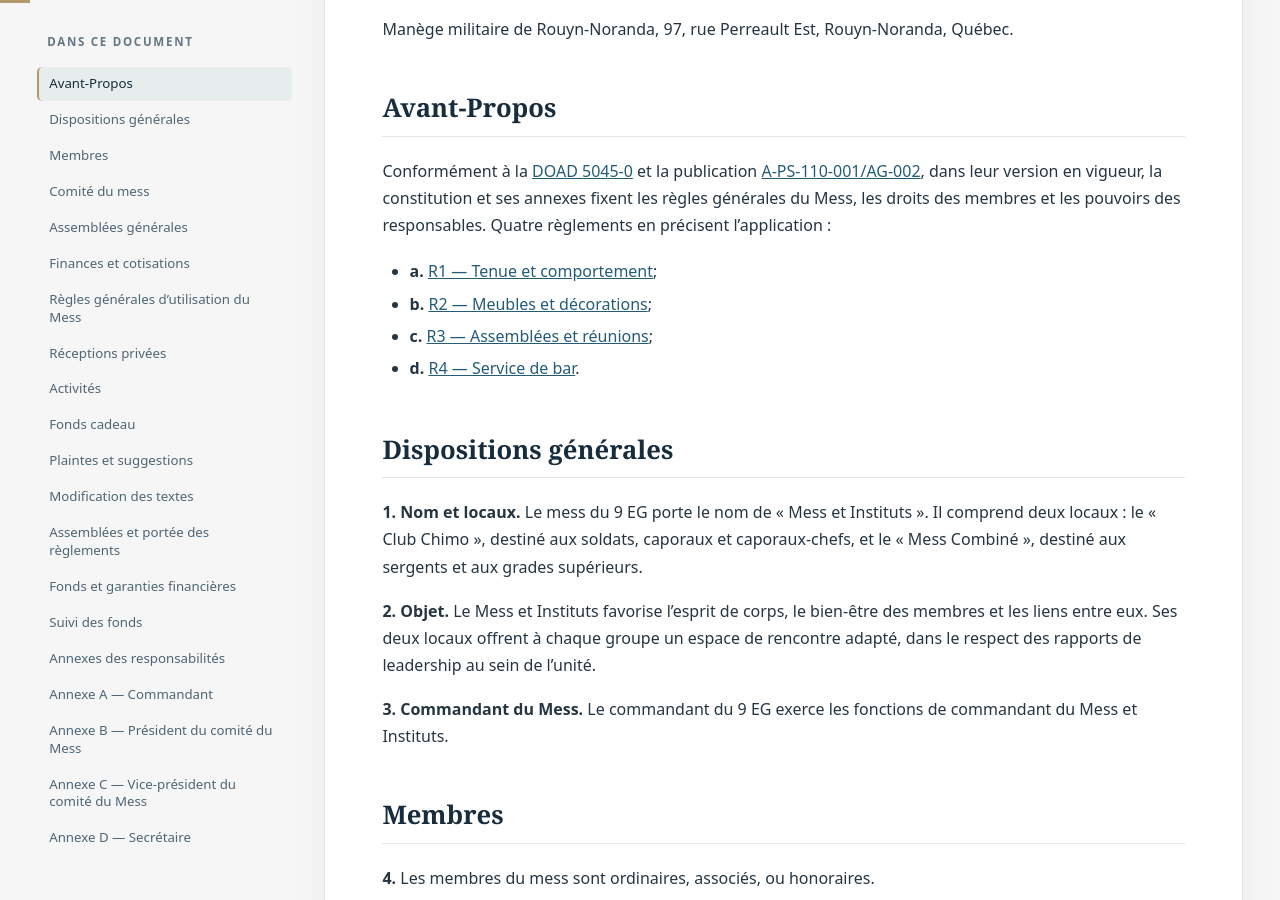
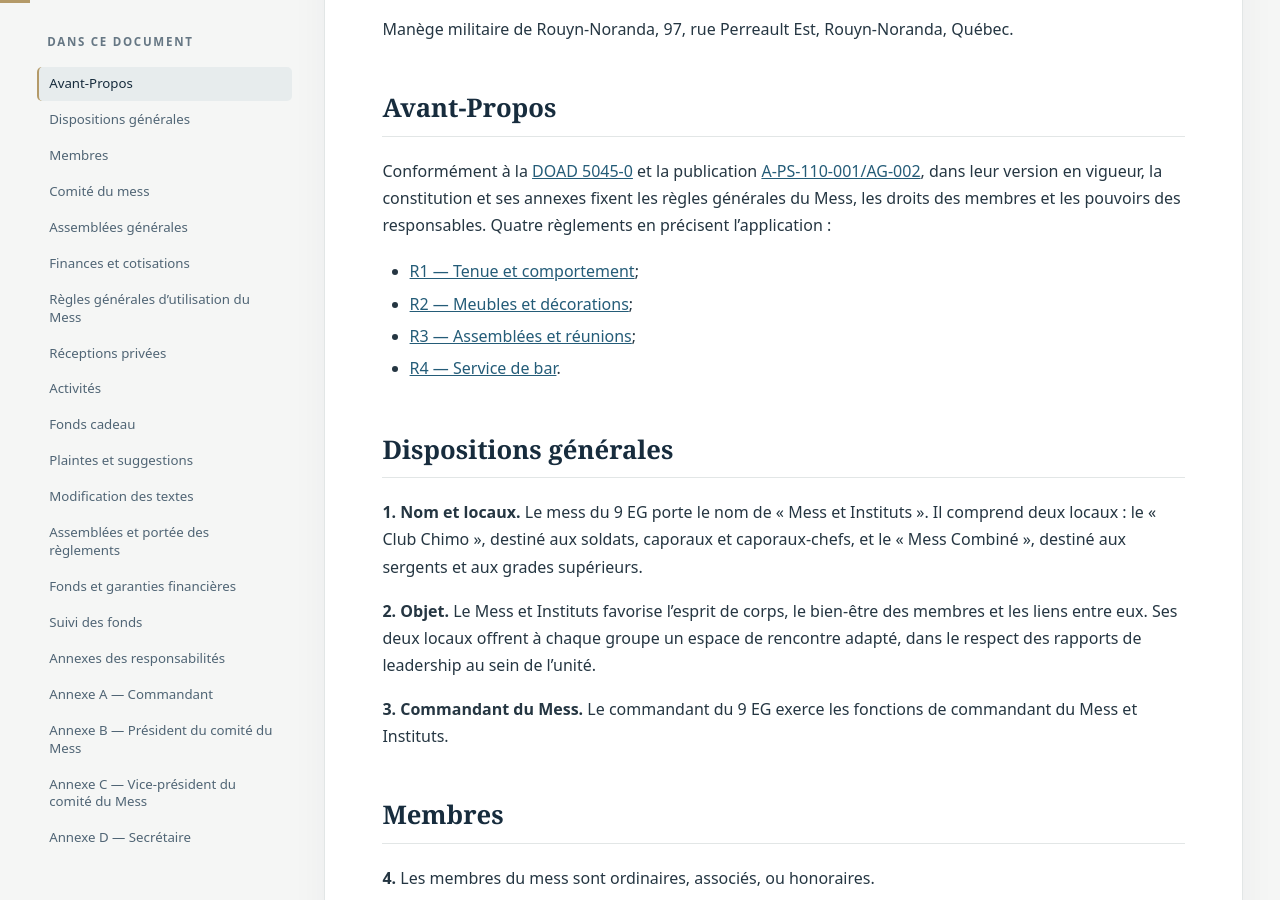
Before and after one commit to shocktubeM81/mess-9eg, a Jekyll site: the page built from versions/2026-10-28-v0.2/constitution-consolidee.md, in a window 1280 px wide and 900 px high, scrolled down 493 px. Built offline with Jekyll 4.4.1, drawn with Linux system fonts in a browser that asks for light colours.

Commit message:
Fix formatting of regulations list in constitution

```diff
--- a/versions/2026-10-28-v0.2/constitution-consolidee.md
+++ b/versions/2026-10-28-v0.2/constitution-consolidee.md
@@ -13,10 +13,10 @@ Manège militaire de Rouyn-Noranda, 97, rue Perreault Est, Rouyn-Noranda, Québe
 
 Conformément à la [DOAD 5045-0](https://www.canada.ca/fr/ministere-defense-nationale/organisation/politiques-normes/directives-ordonnances-administratives-defense/serie-5000/5045/5045-0-programmes-de-soutien-du-personnel-des-forces-canadiennes.html) et la publication [A-PS-110-001/AG-002](https://sbmfc.ca/a-propos/politiques-et-publications/aa-ps-110-soutien-public-aux-programmes-de-bemm), dans leur version en vigueur, la constitution et ses annexes fixent les règles générales du Mess, les droits des membres et les pouvoirs des responsables. Quatre règlements en précisent l’application :
 
-- **a.** [R1 — Tenue et comportement](R1-proposition.md);
-- **b.** [R2 — Meubles et décorations](R2-proposition.md);
-- **c.** [R3 — Assemblées et réunions](R3-proposition.md);
-- **d.** [R4 — Service de bar](R4-proposition.md).
+- [R1 — Tenue et comportement](R1-proposition.md);
+- [R2 — Meubles et décorations](R2-proposition.md);
+- [R3 — Assemblées et réunions](R3-proposition.md);
+- [R4 — Service de bar](R4-proposition.md).
 
 ## Dispositions générales
 
```
